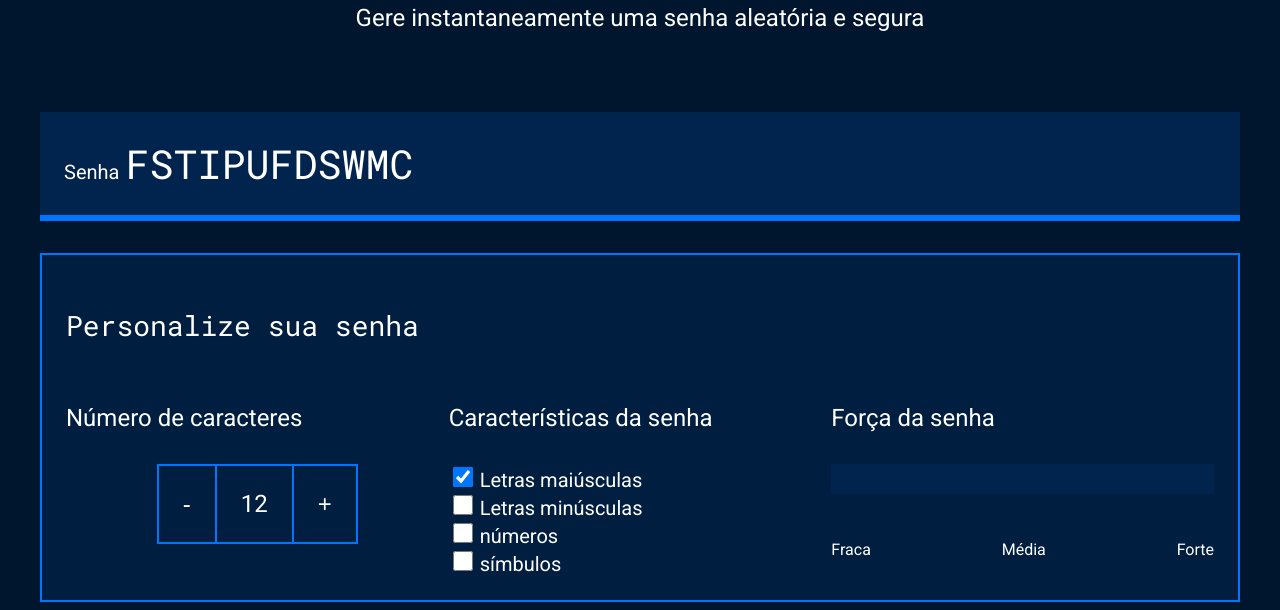
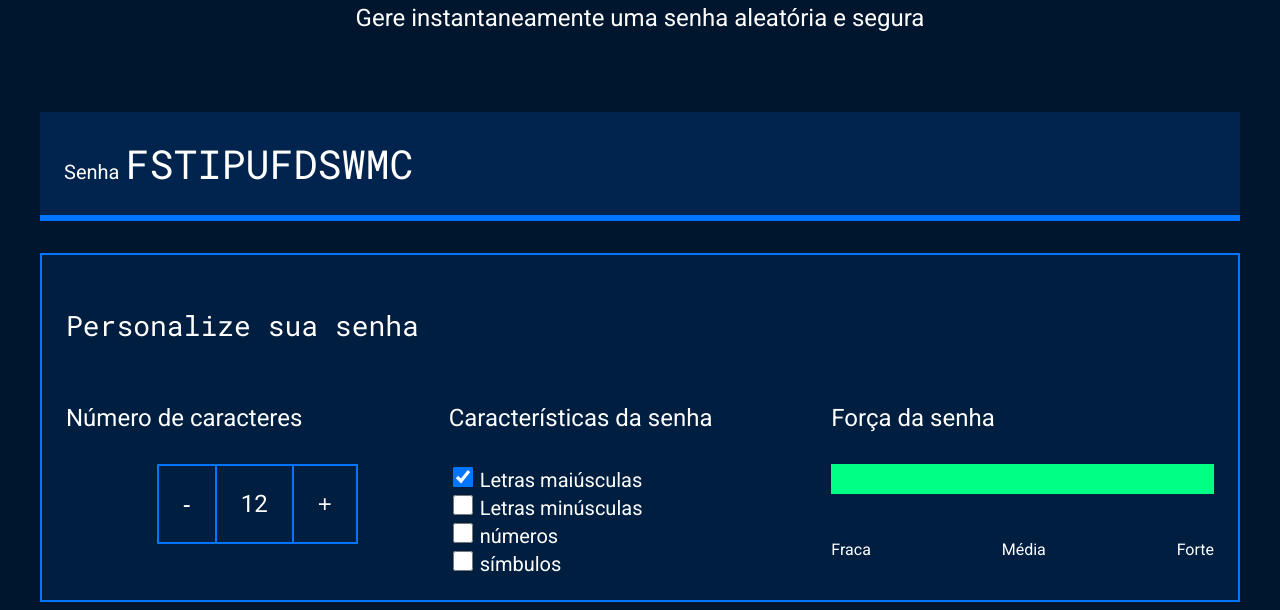
Before and after one commit to SamyFelix/Projeto-terceiro-ano-2025, a plain HTML site: page index.html in a window 1280 px wide. Shown: the part 214-824 px from the top of the page. Drawn offline with Linux system fonts and the light colour scheme.

Commit message:
Baixando

```diff
--- a/index.html
+++ b/index.html
@@ -52,7 +52,7 @@
                 <div class="parametro-senha">
                     <h4 class="parametro-senha__titulo">Força da senha</h4>
                     <div class="barra"></div>
-                    <div class="forca fraca"></div>
+                    <div class="forca"></div>
                     <div class="parametro-senha-texto">
                         <p>Fraca</p>
                         <p>Média</p>
--- a/main.js
+++ b/main.js
@@ -64,14 +64,14 @@ function geraSenha(){
 }
 
 function classificacaSenha(){
-    forcaSenha.classList.remove('fraca', 'media', 'forte');
+    forcaSenha.classList.remove('Fraca', 'Média', 'Forte');
     if(tamanhoSenha > 11){
-        forcaSenha.classList.add('forte');
+        forcaSenha.classList.add('Forte');
     }
     else if(tamanhoSenha > 5 && tamanhoSenha <12){
-        forcaSenha.classList.add('media');
+        forcaSenha.classList.add('Média');
     }
     else if(tamanhoSenha <= 5){
-        forcaSenha.classList.add('fraca');
+        forcaSenha.classList.add('Fraca');
     }
 }
```
